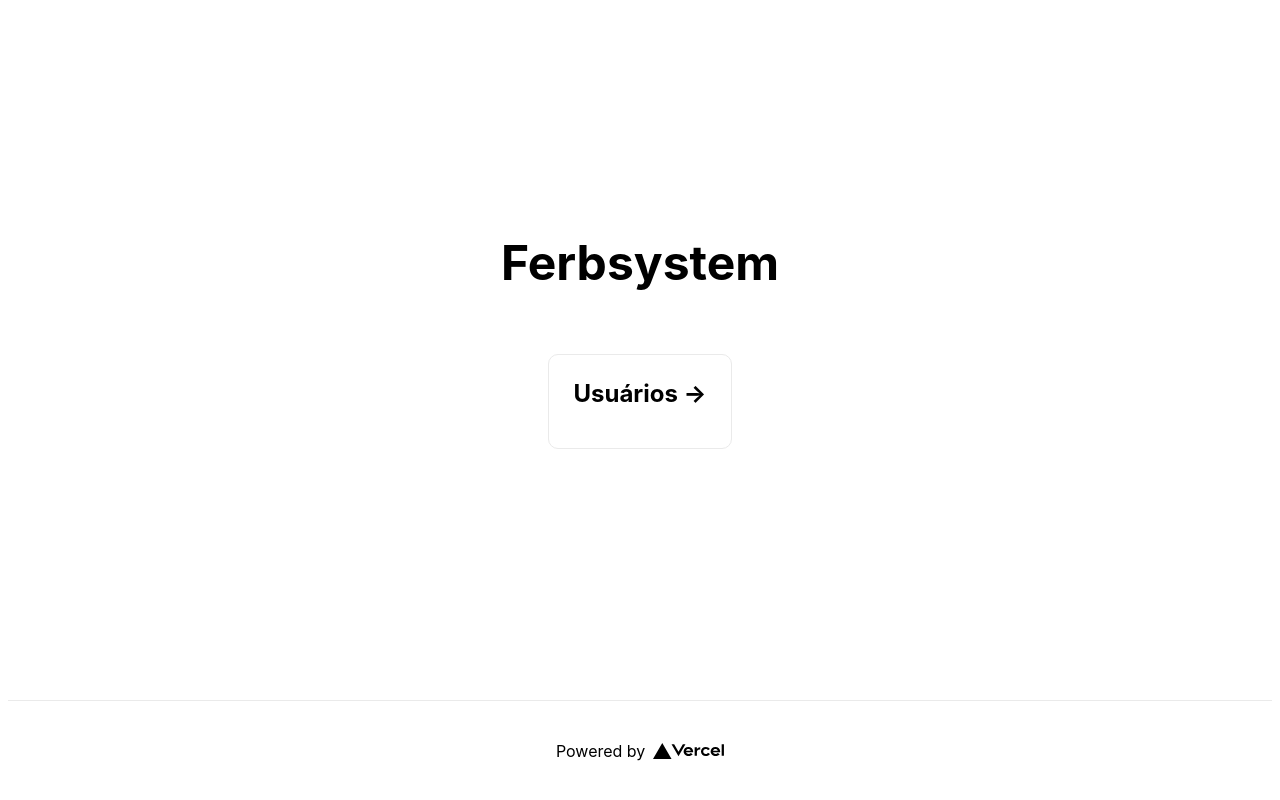
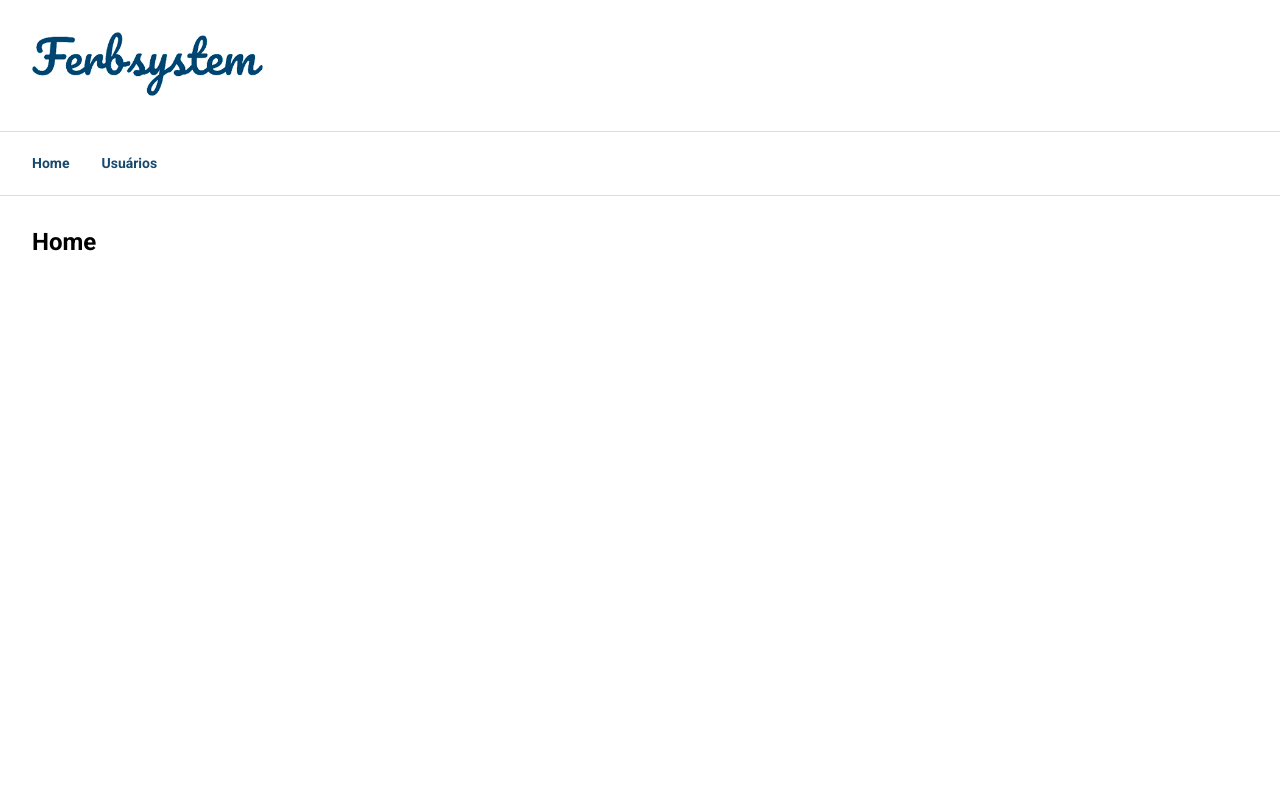
Before and after one commit to ferbs89/ferbsystem-nextjs, a Next.js app: page / in a window 1280 px wide. Built offline with nearby package versions, Linux system fonts and the light colour scheme.

Commit message:
- Atualização de layout e css

```diff
--- /dev/null
+++ b/components/header.js
@@ -0,0 +1,22 @@
+import Link from 'next/link';
+
+export default function Header() {
+	return (
+		<header>
+			<div className="brand">
+				<img src="./logo.png" alt="Ferbsystem" />
+			</div>
+
+			<div className="profile">
+				<div className="user">
+					<span className="name"></span>
+					<span className="email"></span>
+				</div>
+
+				<Link href="">
+					<a></a>
+				</Link>
+			</div>
+		</header>
+	);
+}
--- a/components/layout.js
+++ b/components/layout.js
@@ -1,18 +1,12 @@
+import Header from './header';
+import Menu from './menu';
+
 export default function Layout({ children }) {
 	return (
 		<div className="container">
+			<Header />
+			<Menu />
 			{children}
-
-			<footer className="footer">
-				<a
-					href="https://vercel.com?utm_source=create-next-app&utm_medium=default-template&utm_campaign=create-next-app"
-					target="_blank"
-					rel="noopener noreferrer"
-				>
-					Powered by{' '}
-					<img src="/vercel.svg" alt="Vercel Logo" className="logo" />
-				</a>
-			</footer>
 		</div>
 	)
 }
--- /dev/null
+++ b/components/menu.js
@@ -0,0 +1,15 @@
+import Link from 'next/link';
+
+export default function Menu() {
+	return (
+		<div className="menu">
+			<Link href="/">
+				<a>Home</a>
+			</Link>
+
+			<Link href="/users">
+				<a>Usuários</a>
+			</Link>
+		</div>
+	);
+}
--- a/pages/index.js
+++ b/pages/index.js
@@ -1,28 +1,14 @@
 import Head from 'next/head';
-import Link from 'next/link';
 
 export default function Home() {
 	return (
-		<>
+		<div className="content">
 			<Head>
-				<title>Ferbsystem</title>
+				<title>Home | Ferbsystem</title>
 				<link rel="icon" href="/favicon.ico" />
 			</Head>
 
-			<main className="main">
-				<h1 className="title">
-					Ferbsystem
-				</h1>
-
-				<div className="grid">
-					<Link href="/users">
-						<a className="card">
-							<h3>Usuários &rarr;</h3>
-							<p></p>
-						</a>
-					</Link>
-				</div>
-			</main>
-		</>
+			<h1>Home</h1>
+		</div>
 	);
 }
--- /dev/null
+++ b/styles/global.css
@@ -0,0 +1,267 @@
+@import url('https://fonts.googleapis.com/css2?family=Roboto:wght@400;500;700&display=swap');
+
+* {
+	margin: 0;
+	padding: 0;
+	outline: 0;
+	box-sizing: border-box;
+}
+
+body {
+	font: 400 14px Roboto, sans-serif;
+	background: #17496E;
+	-webkit-font-smoothing: antialiased;
+}
+
+.container {
+	width: 100%;
+	max-width: 1280px;
+	height: 100vh;
+	background: #FFF;
+	margin: 0px auto;
+}
+
+.content {
+	background: #FFF;
+	padding: 32px;
+}
+
+h1 {
+	font-size: 24px;
+	margin-bottom: 16px;
+}
+
+input {
+	width: 100%;
+	height: 48px;
+	color: #333;
+	border: 1px solid #dcdce6;
+	border-radius: 8px;
+	padding: 0 16px;
+}
+
+form .field {
+	margin-bottom: 16px;
+}
+
+form .field span {
+	display: block;
+	color: #F00;
+	margin-top: 8px;
+}
+
+input, button, textarea {
+	font: 400 14px Roboto, sans-serif;
+}
+
+button {
+	cursor: pointer;
+}
+
+.button {
+	width: 100%;
+	height: 48px;
+	background: #17496E;
+	border: 0;
+	border-radius: 8px;
+	color: #FFF;
+	font-weight: 500;
+	display: inline-block;
+	text-align: center;
+	text-decoration: none;
+	font-size: 16px;
+	transition: filter 0.2s;
+}
+
+.button:hover {
+	filter: brightness(90%);
+}
+
+.back-link {
+	display: inline-flex;
+	align-items: center;
+	margin-top: 32px;
+	color: #17496E;
+	font-size: 16px;
+	text-decoration: none;
+	font-weight: 500;
+	transition: opacity 0.2s;
+}
+
+.back-link svg {
+	width: 20px;
+	height: 20px;
+	margin-right: 8px;
+	color: #17496E;
+}
+
+.back-link:hover {
+	opacity: 0.8;
+}
+
+.center {
+	display: flex;
+	align-items: center;
+	justify-content: center;
+}
+
+.page-title {
+	display: flex;
+	align-items: center;
+	justify-content: space-between;
+	margin-top: 16px;
+	margin-bottom: 32px;
+	height: 48px;
+}
+
+.page-title .right {
+	display: flex;
+	justify-content: flex-end;
+	width: 40%;
+}
+
+.page-title input {
+	max-width: 300px;
+	margin-right: 16px;
+}
+
+.page-title button {
+	width: auto;
+	padding: 16px;
+}
+
+.container .content form {
+	width: 100%;
+	max-width: 400px;
+	margin-top: 32px;
+}
+
+.container .content form label {
+	display: block;
+	margin-bottom: 8px;
+	font-weight: 500;
+	font-size: 16px;
+}
+
+table {
+	width: 100%;
+	border-collapse: collapse;
+}
+
+table th {
+	text-align: left;
+}
+
+table th, table td {
+	padding: 8px;
+	border-bottom: 1px solid #dcdce6;
+	color: #05111a;
+}
+
+table th.action, table td.action {
+	text-align: center;
+	width: 80px;
+	min-width: auto;
+}
+
+table td.action button {
+	background: #FFF;
+	border: 0;
+}
+
+table td.action button svg {
+	width: 20px;
+	height: 20px;
+	color: #a8a8b3;
+}
+
+table tfoot td {
+	border: 0px;
+	font-weight: bold;
+}
+
+.Toastify__toast {
+	padding: 16px;
+	border-radius: 8px;
+}
+
+@media screen and (max-width: 750px) {
+	.page-title {
+		flex-direction: column;
+		align-items: normal;
+		height: auto;
+	}
+
+	.page-title .right {
+		flex-direction: column;
+		width: 100%;
+	}
+
+	.page-title input {
+		max-width: 100%;
+		margin-right: 0px;
+		margin-bottom: 16px;
+	}
+
+	.page-title button {
+		width: 100%;
+	}
+
+	table tr {
+		display: block;
+		padding: 8px;
+		border: 1px solid #dcdce6;
+		text-align: center;
+		border-radius: 8px;
+		margin-bottom: 16px;
+	}
+
+	table tr:last-child {
+		margin-bottom: 0px;
+	}
+
+	table thead {
+		display: none;
+	}
+
+	table td {
+		display: block;
+		border: 0;
+		width: 100%;
+		text-align: justify;
+		line-height: 1.5em;
+	}
+
+	table td:before {
+		content: attr(data-header);
+		display: block;
+		font-weight: bold;
+	}
+
+	table td.action {
+		display: inline-block;
+		width: auto;
+		margin: 0 8px;
+	}
+
+	table td.action svg {
+		margin-top: 2px;
+	}
+
+	table tfoot tr {
+		margin-top: 16px;
+		padding-top: 16px;
+		padding-bottom: 16px;
+	}
+
+	table tfoot td {
+		padding: 0px;
+		text-align: center;
+	}
+}
+
+@media screen and (max-width: 480px) {
+	.Toastify__toast {
+		border-radius: 0px;
+	}
+}
--- a/styles/globals.css
+++ /dev/null
@@ -1,139 +0,0 @@
-html,
-body {
-  padding: 0;
-  margin: 0;
-  font-family: -apple-system, BlinkMacSystemFont, Segoe UI, Roboto, Oxygen,
-    Ubuntu, Cantarell, Fira Sans, Droid Sans, Helvetica Neue, sans-serif;
-}
-
-a {
-  color: inherit;
-  text-decoration: none;
-}
-
-* {
-  box-sizing: border-box;
-}
-
-.container {
-  min-height: 100vh;
-  padding: 0 0.5rem;
-  display: flex;
-  flex-direction: column;
-  justify-content: center;
-  align-items: center;
-}
-
-.main {
-  padding: 5rem 0;
-  flex: 1;
-  display: flex;
-  flex-direction: column;
-  justify-content: center;
-  align-items: center;
-}
-
-.footer {
-  width: 100%;
-  height: 100px;
-  border-top: 1px solid #eaeaea;
-  display: flex;
-  justify-content: center;
-  align-items: center;
-}
-
-.footer img {
-  margin-left: 0.5rem;
-}
-
-.footer a {
-  display: flex;
-  justify-content: center;
-  align-items: center;
-}
-
-.title a {
-  color: #0070f3;
-  text-decoration: none;
-}
-
-.title a:hover,
-.title a:focus,
-.title a:active {
-  text-decoration: underline;
-}
-
-.title {
-  margin: 0;
-  line-height: 1.15;
-  font-size: 3rem;
-}
-
-/* .title,
-.description {
-  text-align: center;
-} */
-
-.description {
-  line-height: 1.5;
-  font-size: 1.5rem;
-}
-
-.code {
-  background: #fafafa;
-  border-radius: 5px;
-  padding: 0.75rem;
-  font-size: 1.1rem;
-  font-family: Menlo, Monaco, Lucida Console, Liberation Mono, DejaVu Sans Mono,
-    Bitstream Vera Sans Mono, Courier New, monospace;
-}
-
-.grid {
-  display: flex;
-  align-items: center;
-  justify-content: center;
-  flex-wrap: wrap;
-  max-width: 600px;
-  margin-top: 3rem;
-}
-
-.card {
-  margin: 1rem;
-  flex-basis: 100%;
-  padding: 1.5rem;
-  text-align: left;
-  color: inherit;
-  text-decoration: none;
-  border: 1px solid #eaeaea;
-  border-radius: 10px;
-  transition: color 0.15s ease, border-color 0.15s ease;
-}
-
-.card:hover,
-.card:focus,
-.card:active {
-  color: #0070f3;
-  border-color: #0070f3;
-}
-
-.card h3 {
-  margin: 0 0 1rem 0;
-  font-size: 1.5rem;
-}
-
-.card p {
-  margin: 0;
-  font-size: 1.25rem;
-  line-height: 1.5;
-}
-
-.logo {
-  height: 1em;
-}
-
-@media (max-width: 600px) {
-  .grid {
-    width: 100%;
-    /* flex-direction: column; */
-  }
-}
--- /dev/null
+++ b/styles/header.css
@@ -0,0 +1,89 @@
+header {
+	display: flex;
+	align-items: center;
+	padding: 32px;
+	border-bottom: 1px solid #dcdce6;
+}
+
+header .brand {
+	margin-right: 16px;
+}
+
+header .brand img {
+	width: 100%;
+	height: auto;
+	max-width: 231px;
+	max-height: 64px;
+}
+
+header .profile {
+	margin-left: auto;
+	text-align: right;
+}
+
+header .profile span {
+	display: block;
+	margin-bottom: 4px;
+}
+
+header .profile span.name {
+	color: #41414d;
+	font-size: 16px;
+	font-weight: 500;
+}
+
+header .profile span.email {
+	color: #737380;
+}
+
+header .profile a {
+	display: inline-flex;
+	align-items: center;
+	justify-content: flex-end;
+	margin-top: 4px;
+	color: #17496E;
+	text-decoration: none;
+	font-weight: 500;
+	transition: opacity 0.2s;
+}
+
+header .profile a:hover {
+	opacity: 0.8;
+}
+
+header .profile svg {
+	width: 20px;
+	height: 20px;
+	margin-left: 8px;
+	color: #17496E;
+}
+
+@media screen and (max-width: 480px) {
+	header {
+		flex-direction: column;
+		align-items: normal;
+	}
+
+    header .brand {
+		margin-right: 0px;
+		margin-bottom: 16px;
+	}
+
+	header .profile {
+		display: flex;
+		align-items: center;
+		justify-content: space-between;
+		margin-left: 0px;
+		text-align: left;
+	}
+
+	header .profile span,
+	header .profile a {
+		margin-top: 0px;
+		margin-bottom: 0px;
+	}
+
+	header .profile span.name {
+		margin-bottom: 4px;
+	}
+}
--- /dev/null
+++ b/styles/menu.css
@@ -0,0 +1,40 @@
+.menu {
+	display: flex;
+	align-items: center;
+	height: 64px;
+	padding-left: 32px;
+	border-bottom: 1px solid #dcdce6;
+}
+
+.menu a {
+	display: inline-flex;
+	align-items: center;
+	justify-content: flex-end;
+	margin-right: 32px;
+	color: #17496E;
+	text-decoration: none;
+	font-weight: 700;
+	transition: opacity 0.2s;
+}
+
+.menu a:hover {
+	opacity: 0.8;
+}
+
+.menu svg {
+	width: 20px;
+	height: 20px;
+	margin-right: 8px;
+	color: #17496E;
+}
+
+@media screen and (max-width: 480px) {
+	.menu {
+		justify-content: space-around;
+		padding-left: 0px;
+	}
+
+	.menu a {
+		margin-right: 0px;
+	}
+}
```
Also changed, not shown: pages/_app.js (+5 -2 lines), pages/users.js (+28 -21 lines), pages/users/[id].js (+24 -17 lines), public/logo.png (added).
